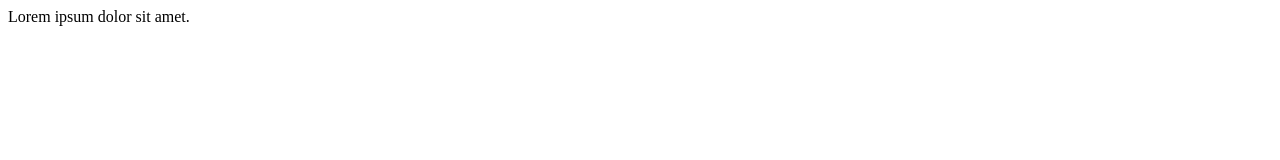
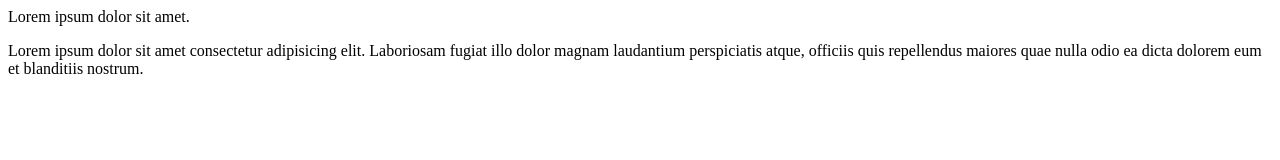
Before and after one commit to 2202030400133/learn-git, a plain HTML site: page index.html in a window 1280 px wide. Drawn offline with Linux system fonts and the light colour scheme.

Commit message:
add para to code

```diff
--- a/index.html
+++ b/index.html
@@ -7,5 +7,6 @@
 </head>
 <body>
     <h>Lorem ipsum dolor sit amet.</h>
+    <p>Lorem ipsum dolor sit amet consectetur adipisicing elit. Laboriosam fugiat illo dolor magnam laudantium perspiciatis atque, officiis quis repellendus maiores quae nulla odio ea dicta dolorem eum et blanditiis nostrum.</p>
 </body>
 </html>
```
